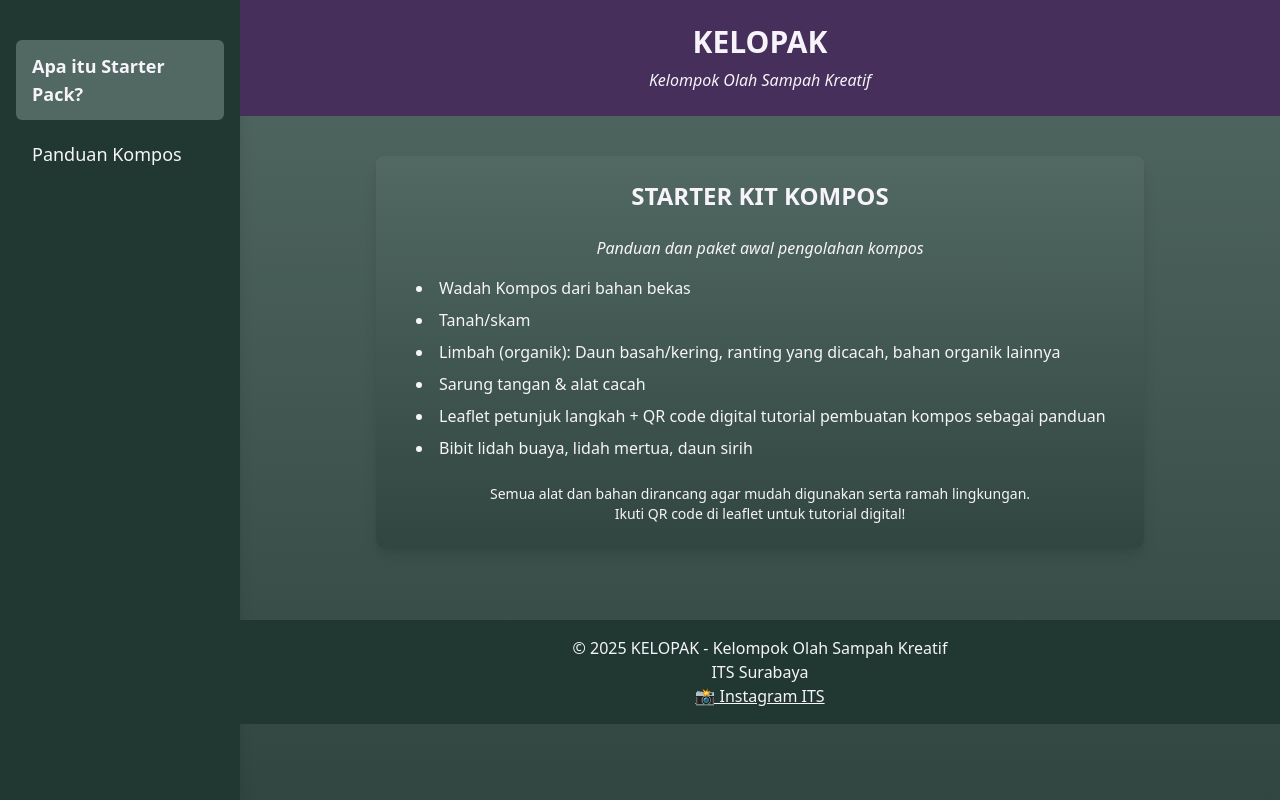
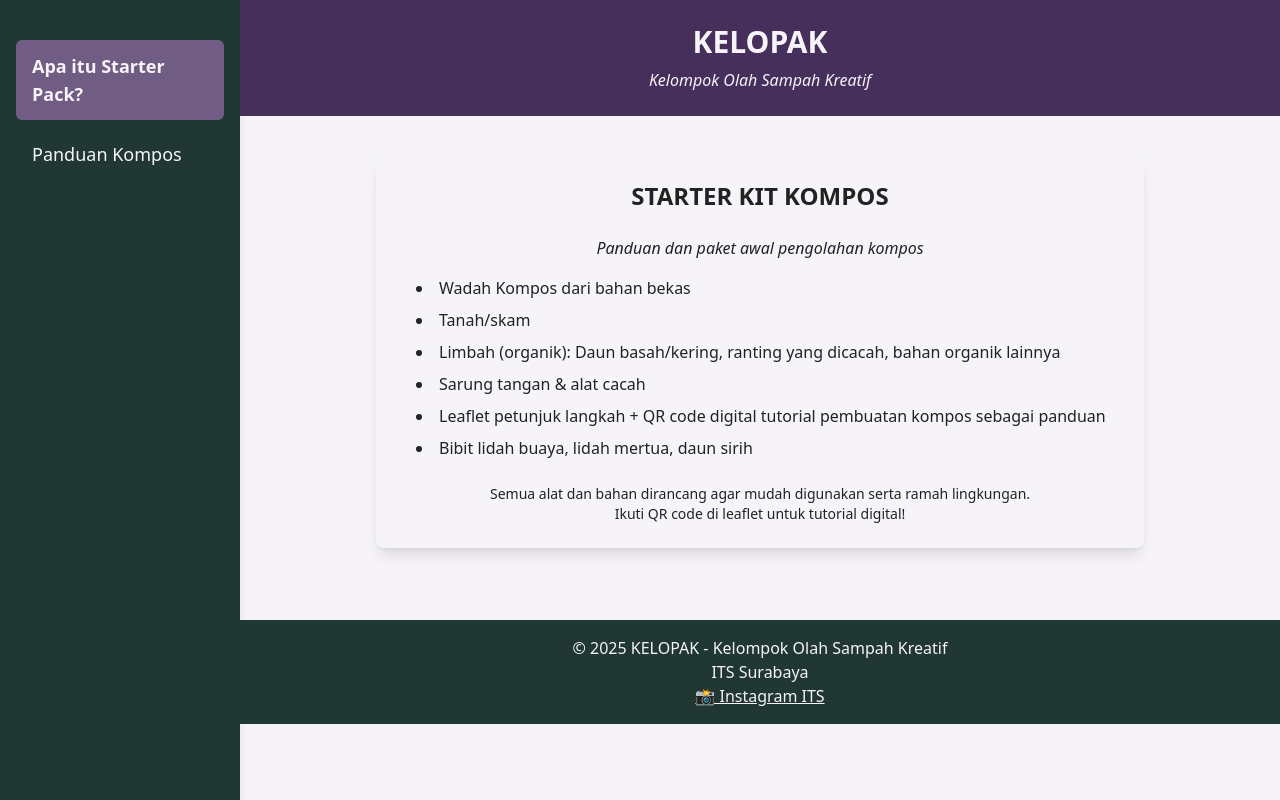
Before and after one commit to Kelopak/Panduan-kompos-kelopak, a plain HTML site: page starter-pack.html in a window 1280 px wide. Drawn offline with nearby package versions, Linux system fonts and the light colour scheme.

Commit message:
Update starter-pack.html

```diff
--- a/starter-pack.html
+++ b/starter-pack.html
@@ -7,15 +7,16 @@
   <script src="https://cdn.tailwindcss.com"></script>
   <style>
     .bg-sidebar { background-color: #203732; }
-    .bg-menu-active { background-color: #526863; }
-    .bg-menu-hover { background-color: #314641; }
+    .bg-menu-active { background-color: #715C83; }
+    .bg-menu-hover { background-color: #8F79A1; }
     .bg-main-header { background-color: #472F5B; }
-    .bg-panduan { background: linear-gradient(to bottom, #526863, #314641); }
+    .bg-content { background-color: #F6F4F8; }
     .bg-footer { background-color: #203732; }
     .text-light { color: #F6F4F8; }
+    .text-dark { color: #222; }
   </style>
 </head>
-<body class="bg-panduan text-gray-100">
+<body class="bg-content text-dark">
 
   <div class="flex min-h-screen">
     <!-- Sidebar Menu -->
@@ -36,10 +37,10 @@
 
       <!-- Konten Starter Pack -->
       <section class="w-full flex justify-center py-10">
-        <div class="w-full max-w-3xl bg-panduan rounded-lg p-6 shadow-lg">
-          <h2 class="text-2xl font-bold text-center mb-6 text-light">STARTER KIT KOMPOS</h2>
-          <p class="text-base text-light mb-4 text-center italic">Panduan dan paket awal pengolahan kompos</p>
-          <ul class="list-disc list-inside ml-4 text-light space-y-2">
+        <div class="w-full max-w-3xl bg-content rounded-lg p-6 shadow-lg">
+          <h2 class="text-2xl font-bold text-center mb-6 text-dark">STARTER KIT KOMPOS</h2>
+          <p class="text-base text-dark mb-4 text-center italic">Panduan dan paket awal pengolahan kompos</p>
+          <ul class="list-disc list-inside ml-4 text-dark space-y-2">
             <li>Wadah Kompos dari bahan bekas</li>
             <li>Tanah/skam</li>
             <li>Limbah (organik): Daun basah/kering, ranting yang dicacah, bahan organik lainnya</li>
@@ -47,7 +48,7 @@
             <li>Leaflet petunjuk langkah + QR code digital tutorial pembuatan kompos sebagai panduan</li>
             <li>Bibit lidah buaya, lidah mertua, daun sirih</li>
           </ul>
-          <p class="text-sm text-light mt-6 text-center">
+          <p class="text-sm text-dark mt-6 text-center">
             Semua alat dan bahan dirancang agar mudah digunakan serta ramah lingkungan.
             <br>
             Ikuti QR code di leaflet untuk tutorial digital!
```
